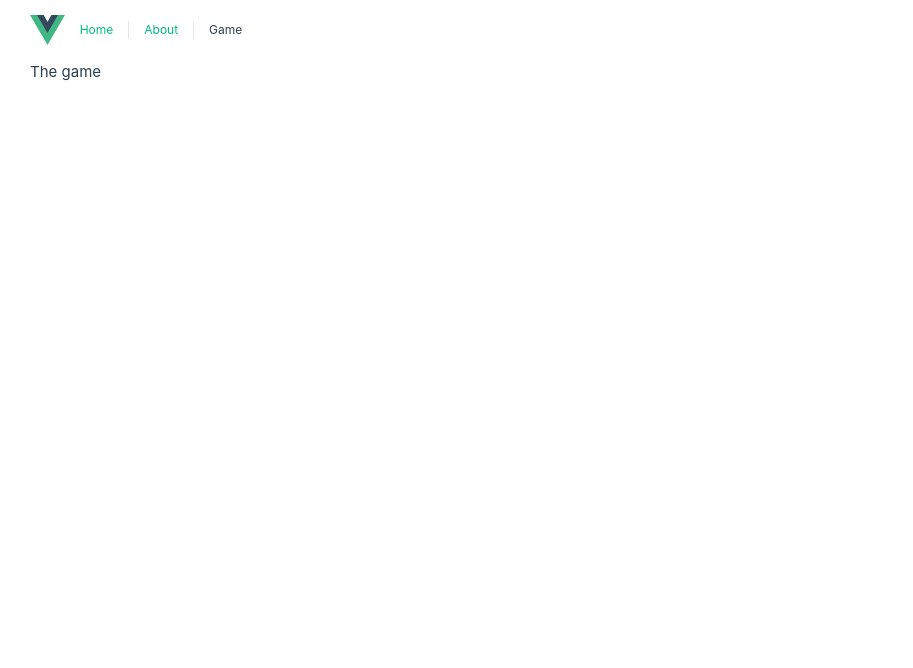
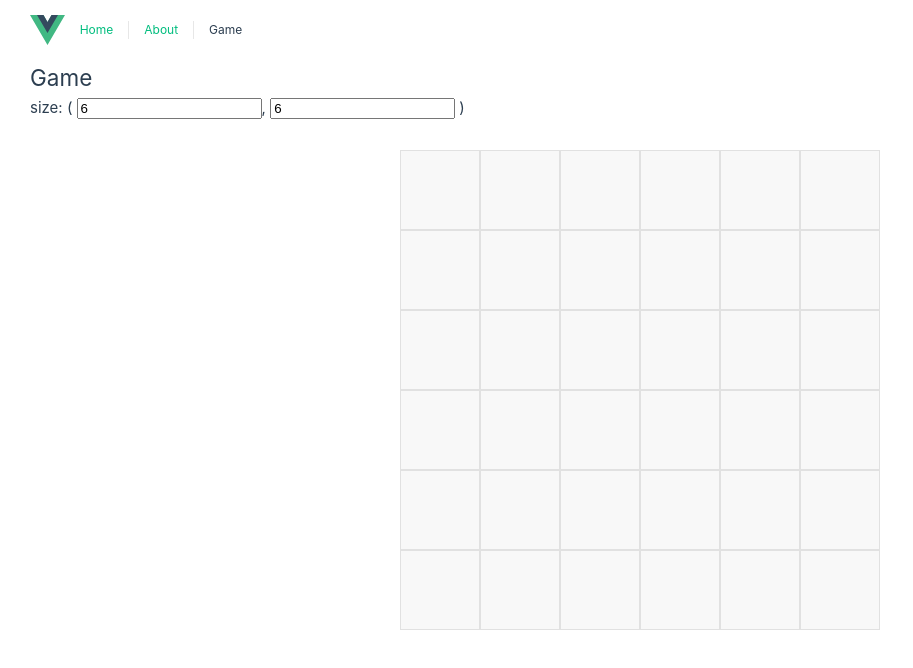
Before and after one commit to santiagoarizti/ch-traffic, a Vue app: page /game in a window 1280 px wide. Shown: the top 668 px of the page, without its empty margins (0-913 px from the left). Built offline with nearby package versions, Linux system fonts and the light colour scheme.

Commit message:
first grid

```diff
--- /dev/null
+++ b/src/components/TrafficGrid.vue
@@ -0,0 +1,59 @@
+<script setup lang="ts">
+import { useGameSettingsStore } from '@/stores/gameSettings';
+import {ref, toRefs, computed} from 'vue';
+
+const store = useGameSettingsStore();
+
+const {size, gridSize} = toRefs(store);
+
+const squares = computed(() => {
+    const squares = [];
+    for (let x = 0; x < size.value[0]; x++) {
+        for (let y = 0; y < size.value[1]; y++) {
+            squares.push({
+                x, y,
+            });
+        }
+    }
+    return squares;
+});
+
+const showCoordenates = ref(false);
+
+</script>
+
+<template>
+    <div class="traffic-grid">
+        <span
+            class="tg-square"
+            v-for="(s, i) of squares"
+            :key="i"
+            :style="{'--col': s.y + 1, '--row': s.x + 1}"
+        >
+            <span v-if="showCoordenates">
+                {{i}}<br>
+                ({{s.x}}, {{s.y}})
+            </span>
+        </span>
+    </div>
+</template>
+
+<style>
+.traffic-grid {
+    background-color: var(--color-background-soft);
+    width:  v-bind("`${gridSize[0]}px`");
+    height: v-bind("`${gridSize[1]}px`");
+
+    display: grid;
+    grid-template-columns: repeat(v-bind('size[0]'), 1fr);
+    grid-template-rows: repeat(v-bind('size[1]'), 1fr);
+}
+
+.tg-square {
+    border: 1px solid var(--color-border);
+    /*width: v-bind("`${squareSize}px`");
+    height: v-bind("`${squareSize}px`");*/
+    grid-column: var(--col) / span 1;
+    grid-row: var(--row) / span 1;
+}
+</style>
--- /dev/null
+++ b/src/stores/gameSettings.ts
@@ -0,0 +1,15 @@
+import { defineStore } from 'pinia';
+import {ref, computed} from 'vue';
+
+export const useGameSettingsStore = defineStore('game-settings', () => {
+  const size = ref<[number, number]>([6, 6]);
+
+  const squareSize = ref(80);
+  const gridSize = computed(() => size.value.map(s => s * squareSize.value));
+
+  return {
+      size,
+      squareSize,
+      gridSize,
+  };
+})
--- a/src/views/GameView.vue
+++ b/src/views/GameView.vue
@@ -1,9 +1,33 @@
 <script setup lang="ts">
+import {computed, toRefs} from 'vue';
+import TrafficGrid from '@/components/TrafficGrid.vue';
+import { useGameSettingsStore } from '@/stores/gameSettings';
+
+
+const store = useGameSettingsStore();
+
+const {size} = toRefs(store);
+
 </script>
 
 <template>
-The game
+<div>
+    <h2>Game</h2>
+    size: (
+        <input type="number" v-model="size[0]">,
+        <input type="number" v-model="size[1]">
+    )
+
+    <div class="grid-container">
+        <TrafficGrid />
+    </div>
+</div>
 </template>
 
-<style>
+<style scoped>
+.grid-container {
+    display: flex;
+    justify-content: center;
+    margin: 2rem;
+}
 </style>
```
